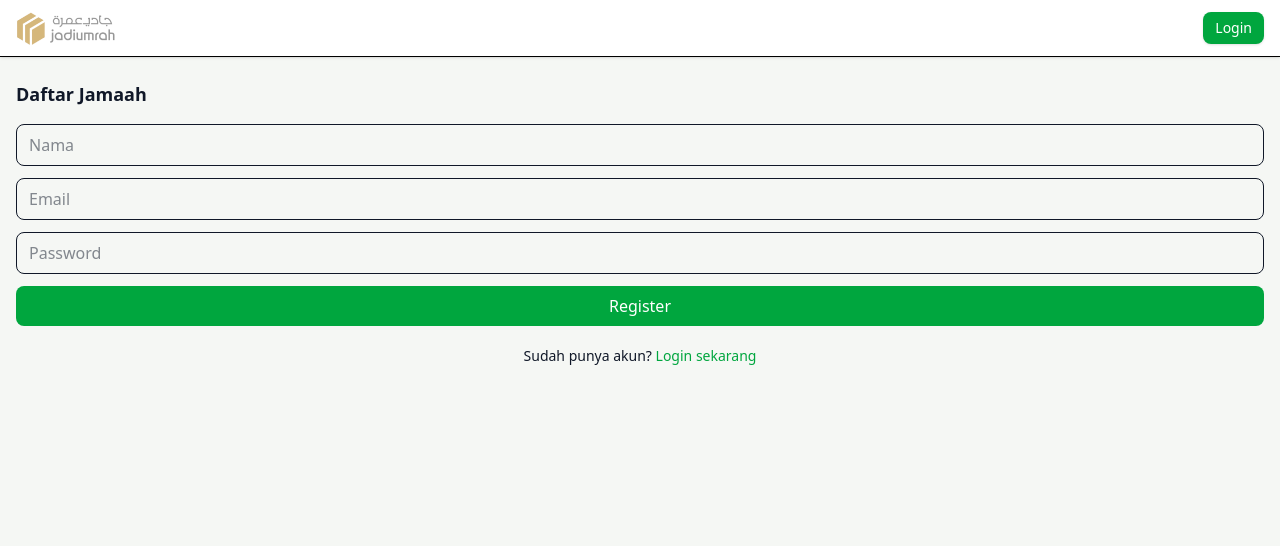
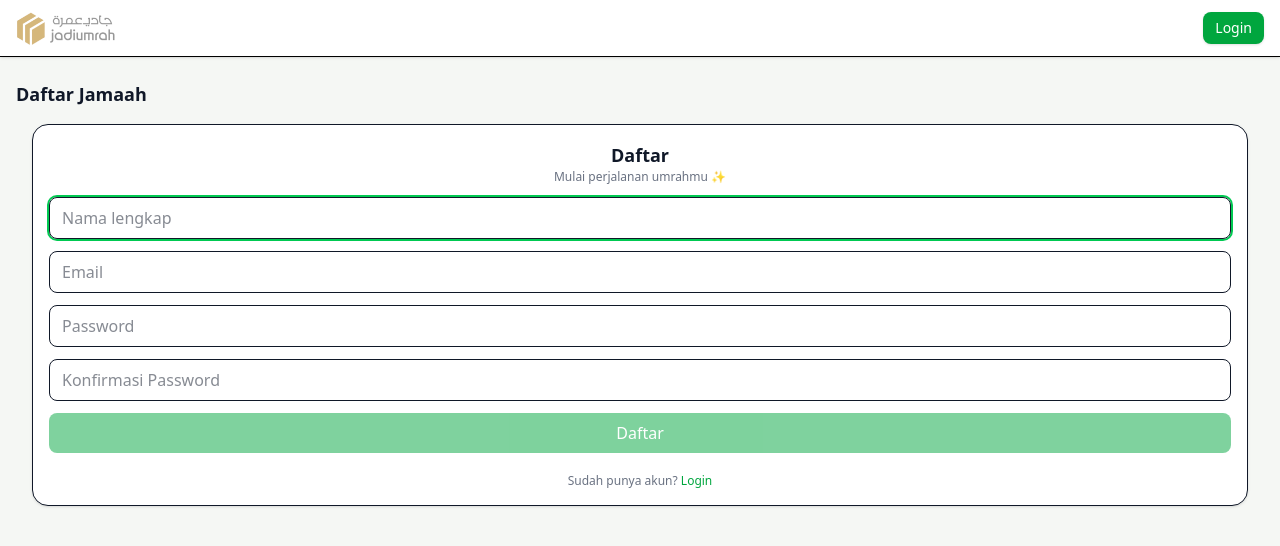
Before and after one commit to Ahmad7802-Fai/jadiumrah, a Next.js app: page /register in a window 1280 px wide. Shown: the top 546 px of the page. Built offline with nearby package versions, Linux system fonts and the light colour scheme; no server answers.

Commit message:
fix auth

```diff
--- a/src/lib/config.ts
+++ b/src/lib/config.ts
@@ -1,7 +1,6 @@
 // ===============================
 // APP CONFIG
 // ===============================
-
 export const APP_NAME =
   process.env.NEXT_PUBLIC_APP_NAME || "jadiumrah.com"
 
@@ -9,24 +8,24 @@ export const APP_ENV =
   process.env.NEXT_PUBLIC_APP_ENV || "local"
 
 // ===============================
-// API CONFIG (SAFE)
+// API CONFIG
 // ===============================
-
-const baseUrl = process.env.NEXT_PUBLIC_API_URL
-
-if (!baseUrl) {
-  throw new Error("❌ NEXT_PUBLIC_API_URL belum diset di .env")
-}
-
-export const BASE_URL = baseUrl
+export const BASE_URL =
+  process.env.NEXT_PUBLIC_API_URL || "http://127.0.0.1:8000/api/v1"
 
 export const STORAGE_URL =
   process.env.NEXT_PUBLIC_STORAGE_URL || "http://127.0.0.1:8000"
 
 // ===============================
-// DEBUG (optional)
+// SAFETY CHECK
 // ===============================
+if (!BASE_URL) {
+  throw new Error("❌ NEXT_PUBLIC_API_URL belum diset")
+}
 
+// ===============================
+// DEBUG
+// ===============================
 if (APP_ENV === "local") {
   console.log("🌍 API:", BASE_URL)
 }
--- a/src/modules/auth/components/LoginForm.tsx
+++ b/src/modules/auth/components/LoginForm.tsx
@@ -1,7 +1,7 @@
 "use client"
 
 import { useState } from "react"
-import { useRouter } from "next/navigation"
+import { useRouter, useSearchParams } from "next/navigation"
 import Link from "next/link"
 
 import { login } from "../services/authService"
@@ -9,71 +9,113 @@ import { useAuthStore } from "../store/authStore"
 
 export default function LoginForm() {
   const router = useRouter()
+  const searchParams = useSearchParams()
 
-  const [email, setEmail] = useState("")
-  const [password, setPassword] = useState("")
-  const [loading, setLoading] = useState(false)
+  const redirectTo = searchParams.get("redirect") || "/"
 
   const { setAuth } = useAuthStore()
+
+  const [form, setForm] = useState({
+    email: "",
+    password: "",
+  })
+
+  const [loading, setLoading] = useState(false)
+  const [errorMsg, setErrorMsg] = useState("")
+
+  const handleChange = (e: React.ChangeEvent<HTMLInputElement>) => {
+    setForm({ ...form, [e.target.name]: e.target.value })
+  }
 
   const handleSubmit = async (e: React.FormEvent) => {
     e.preventDefault()
 
     try {
       setLoading(true)
+      setErrorMsg("")
 
-      const res = await login(email, password)
+      const res = await login(form.email, form.password)
 
       setAuth(res.user, res.token)
 
-      // 🔥 redirect (ganti alert)
-      router.push("/")
+      // 🔥 redirect dinamis
+      router.replace(redirectTo)
 
-    } catch (error) {
-      alert("Login gagal ❌")
-      console.error(error)
+    } catch (error: any) {
+      const msg =
+        error.response?.data?.message ||
+        "Email / password salah ❌"
+
+      setErrorMsg(msg)
     } finally {
       setLoading(false)
     }
   }
 
   return (
-    <form onSubmit={handleSubmit} className="space-y-3">
+    <div className="w-full max-w-md mx-auto px-4">
+      <form
+        onSubmit={handleSubmit}
+        className="space-y-3 bg-white p-4 rounded-2xl shadow-sm border"
+      >
+        {/* TITLE */}
+        <div className="text-center">
+          <h1 className="text-lg font-semibold">Masuk</h1>
+          <p className="text-xs text-gray-500">
+            Lanjutkan ibadahmu ✨
+          </p>
+        </div>
+
+        {/* ERROR */}
+        {errorMsg && (
+          <div className="bg-red-100 text-red-600 text-xs p-2 rounded-lg text-center">
+            {errorMsg}
+          </div>
+        )}
 
         {/* EMAIL */}
         <input
-        className="w-full border rounded-lg px-3 py-2 text-sm"
+          name="email"
+          type="email"
           placeholder="Email"
-        value={email}
-        onChange={(e) => setEmail(e.target.value)}
+          value={form.email}
+          onChange={handleChange}
+          autoFocus
+          className="w-full border rounded-lg px-3 py-2 text-sm focus:outline-none focus:ring-2 focus:ring-green-500"
         />
 
         {/* PASSWORD */}
         <input
-        className="w-full border rounded-lg px-3 py-2 text-sm"
+          name="password"
           type="password"
           placeholder="Password"
-        value={password}
-        onChange={(e) => setPassword(e.target.value)}
+          value={form.password}
+          onChange={handleChange}
+          className="w-full border rounded-lg px-3 py-2 text-sm focus:outline-none focus:ring-2 focus:ring-green-500"
         />
 
         {/* BUTTON */}
         <button
           type="submit"
-        disabled={loading}
-        className="w-full bg-green-600 text-white rounded-lg py-2 text-sm disabled:opacity-50"
+          disabled={
+            loading || !form.email || !form.password
+          }
+          className="w-full bg-green-600 text-white rounded-lg py-2 text-sm font-medium disabled:opacity-50"
         >
           {loading ? "Loading..." : "Login"}
         </button>
 
-      {/* REGISTER LINK */}
-      <div className="text-center text-sm pt-2">
+        {/* FOOTER */}
+        <div className="text-center text-xs text-gray-500 pt-2">
           Belum punya akun?{" "}
-        <Link href="/register" className="text-green-600 font-medium">
-          Daftar sekarang
+          <Link
+            href="/register"
+            className="text-green-600 font-medium"
+          >
+            Daftar
           </Link>
         </div>
-
       </form>
+    </div>
   )
 }
--- a/src/modules/auth/components/RegisterForm.tsx
+++ b/src/modules/auth/components/RegisterForm.tsx
@@ -9,28 +9,45 @@ import { useAuthStore } from "../store/authStore"
 
 export default function RegisterForm() {
   const router = useRouter()
+  const { setAuth } = useAuthStore()
 
-  const [name, setName] = useState("")
-  const [email, setEmail] = useState("")
-  const [password, setPassword] = useState("")
+  const [form, setForm] = useState({
+    name: "",
+    email: "",
+    password: "",
+    confirm: "",
+  })
+
   const [loading, setLoading] = useState(false)
   const [errorMsg, setErrorMsg] = useState("")
 
-  const { setAuth } = useAuthStore()
+  const handleChange = (e: React.ChangeEvent<HTMLInputElement>) => {
+    setForm({ ...form, [e.target.name]: e.target.value })
+  }
 
   const handleSubmit = async (e: React.FormEvent) => {
     e.preventDefault()
+
+    // 🔥 VALIDASI CEPAT
+    if (form.password !== form.confirm) {
+      setErrorMsg("Password tidak sama ❌")
+      return
+    }
 
     try {
       setLoading(true)
       setErrorMsg("")
 
-      const res = await register(name, email, password)
+      const res = await register(
+        form.name,
+        form.email,
+        form.password
+      )
 
       setAuth(res.user, res.token)
 
-      // 🔥 redirect ke halaman sukses
-      router.push("/register/success")
+      // 🔥 redirect sukses
+      router.replace("/register/success")
 
     } catch (error: any) {
       const msg =
@@ -38,59 +55,98 @@ export default function RegisterForm() {
         "Register gagal ❌"
 
       setErrorMsg(msg)
-      console.error(error.response?.data)
     } finally {
       setLoading(false)
     }
   }
 
   return (
-    <form onSubmit={handleSubmit} className="space-y-3">
+    <div className="w-full max-w-md mx-auto px-4">
+      <form
+        onSubmit={handleSubmit}
+        className="space-y-3 bg-white p-4 rounded-2xl shadow-sm border"
+      >
+        {/* TITLE */}
+        <div className="text-center">
+          <h1 className="text-lg font-semibold">Daftar</h1>
+          <p className="text-xs text-gray-500">
+            Mulai perjalanan umrahmu ✨
+          </p>
+        </div>
 
         {/* ERROR */}
         {errorMsg && (
-        <div className="bg-red-100 text-red-600 text-sm p-2 rounded-lg">
+          <div className="bg-red-100 text-red-600 text-xs p-2 rounded-lg text-center">
             {errorMsg}
           </div>
         )}
 
+        {/* NAME */}
         <input
-        className="w-full border rounded-lg px-3 py-2 text-sm"
-        placeholder="Nama"
-        value={name}
-        onChange={(e) => setName(e.target.value)}
+          name="name"
+          placeholder="Nama lengkap"
+          value={form.name}
+          onChange={handleChange}
+          autoFocus
+          className="w-full border rounded-lg px-3 py-2 text-sm focus:outline-none focus:ring-2 focus:ring-green-500"
         />
 
+        {/* EMAIL */}
         <input
-        className="w-full border rounded-lg px-3 py-2 text-sm"
+          name="email"
+          type="email"
           placeholder="Email"
-        value={email}
-        onChange={(e) => setEmail(e.target.value)}
+          value={form.email}
+          onChange={handleChange}
+          className="w-full border rounded-lg px-3 py-2 text-sm focus:outline-none focus:ring-2 focus:ring-green-500"
         />
 
+        {/* PASSWORD */}
         <input
-        className="w-full border rounded-lg px-3 py-2 text-sm"
+          name="password"
           type="password"
           placeholder="Password"
-        value={password}
-        onChange={(e) => setPassword(e.target.value)}
+          value={form.password}
+          onChange={handleChange}
+          className="w-full border rounded-lg px-3 py-2 text-sm focus:outline-none focus:ring-2 focus:ring-green-500"
         />
 
+        {/* CONFIRM */}
+        <input
+          name="confirm"
+          type="password"
+          placeholder="Konfirmasi Password"
+          value={form.confirm}
+          onChange={handleChange}
+          className="w-full border rounded-lg px-3 py-2 text-sm focus:outline-none focus:ring-2 focus:ring-green-500"
+        />
+
+        {/* BUTTON */}
         <button
           type="submit"
-        disabled={loading}
-        className="w-full bg-green-600 text-white rounded-lg py-2 text-sm disabled:opacity-50"
+          disabled={
+            loading ||
+            !form.name ||
+            !form.email ||
+            !form.password ||
+            !form.confirm
+          }
+          className="w-full bg-green-600 text-white rounded-lg py-2 text-sm font-medium disabled:opacity-50"
         >
-        {loading ? "Loading..." : "Register"}
+          {loading ? "Loading..." : "Daftar"}
         </button>
 
-      <div className="text-center text-sm pt-2">
+        {/* FOOTER */}
+        <div className="text-center text-xs text-gray-500 pt-2">
           Sudah punya akun?{" "}
-        <Link href="/login" className="text-green-600 font-medium">
-          Login sekarang
+          <Link
+            href="/login"
+            className="text-green-600 font-medium"
+          >
+            Login
           </Link>
         </div>
-
       </form>
+    </div>
   )
 }
--- a/src/modules/auth/hooks/useAuth.ts
+++ b/src/modules/auth/hooks/useAuth.ts
@@ -1,25 +1,37 @@
 "use client"
 
-import { useEffect } from "react"
+import { useEffect, useState } from "react"
 import { useAuthStore } from "../store/authStore"
 import { getMe } from "../services/authService"
 
 export function useAuth() {
-  const { token, setAuth } = useAuthStore()
+  const { token, setAuth, logout } = useAuthStore()
+  const [loading, setLoading] = useState(true)
 
   useEffect(() => {
-    const savedToken = localStorage.getItem("token")
+    const savedToken =
+      typeof window !== "undefined"
+        ? localStorage.getItem("token")
+        : null
 
     if (savedToken && !token) {
-      getMe(savedToken)
+      getMe()
         .then((user) => {
           setAuth(user, savedToken)
         })
         .catch(() => {
-          localStorage.removeItem("token")
+          logout()
         })
+        .finally(() => {
+          setLoading(false)
+        })
+    } else {
+      setLoading(false)
     }
   }, [])
 
-  return useAuthStore()
+  return {
+    ...useAuthStore(),
+    loading,
+  }
 }
```
Also changed, not shown: src/lib/api.ts (+34 -54 lines), src/modules/auth/services/authService.ts (+29 -17 lines). Lines whose indentation alone changed are shown as unchanged.
